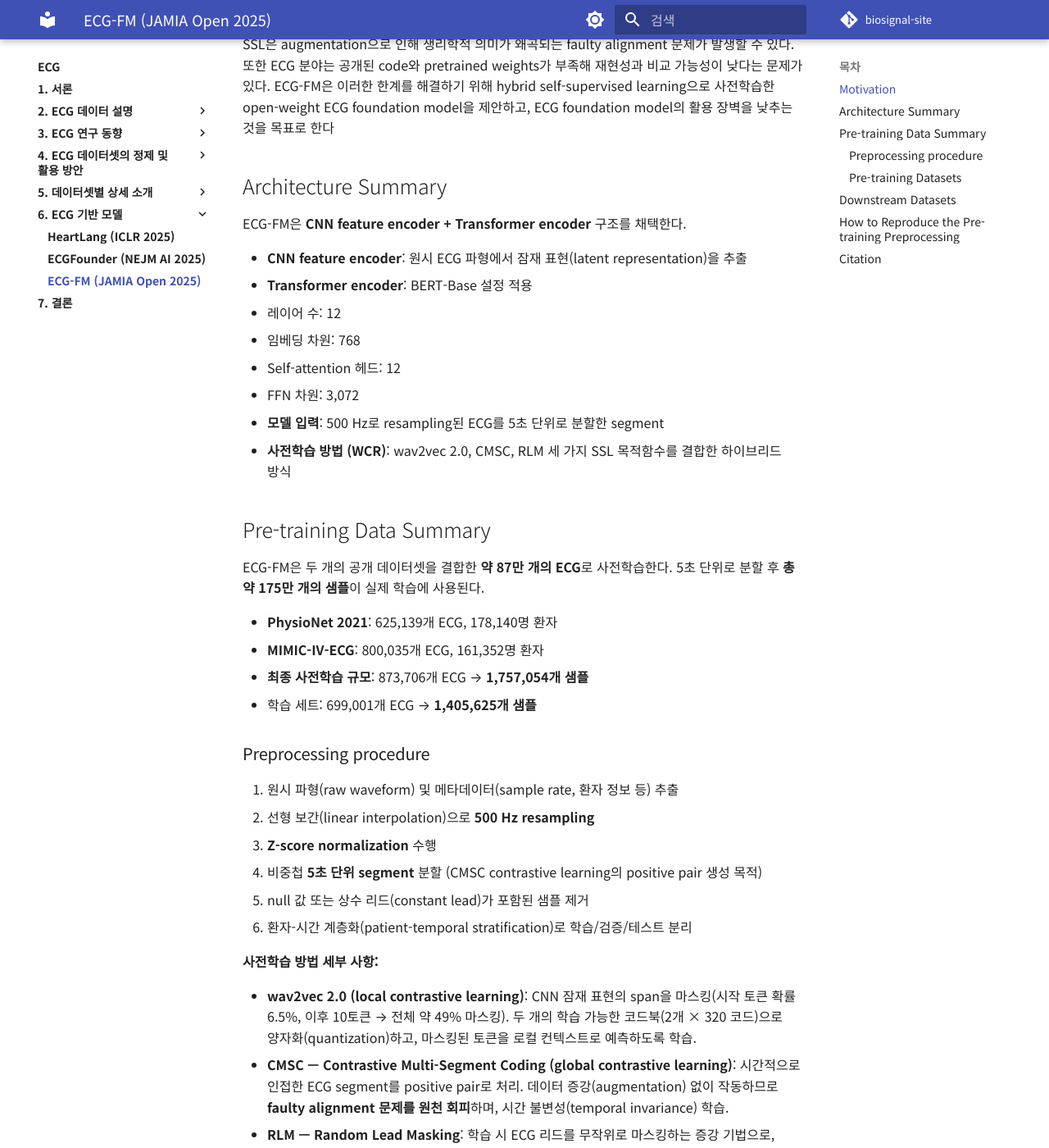
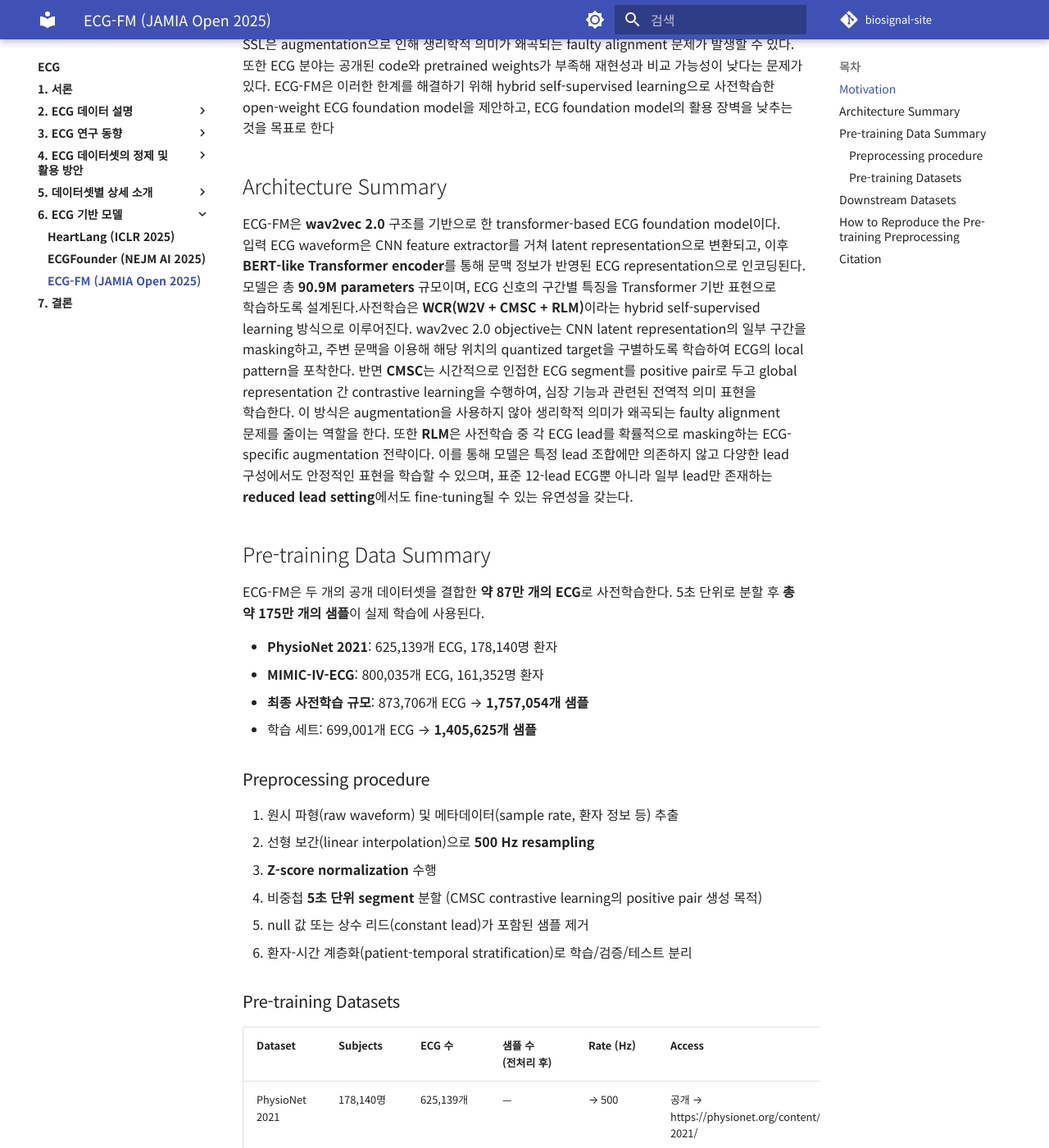
Before and after one commit to iwantjeonyeok/biosignal-site, an MkDocs documentation site: the page built from docs/ecg/6-ecg-기반-모델/ecg-fm.md, in a window 1280 px wide and 1400 px high, scrolled down 548 px. Shown: the whole window at 82% size. Built offline with MkDocs 1.6.1 and Material for MkDocs 9.7.7, drawn with Linux system fonts in a browser that asks for light colours; comment, search, counter and statistics services are not loaded; some of the changed text lies outside the part shown.

Commit message:
Update ecg-fm.md

```diff
--- a/docs/ecg/6-ecg-기반-모델/ecg-fm.md
+++ b/docs/ecg/6-ecg-기반-모델/ecg-fm.md
@@ -12,16 +12,7 @@
 
 ## Architecture Summary
 
-ECG-FM은 **CNN feature encoder + Transformer encoder** 구조를 채택한다.
-
-- **CNN feature encoder**: 원시 ECG 파형에서 잠재 표현(latent representation)을 추출
-- **Transformer encoder**: BERT-Base 설정 적용
-  - 레이어 수: 12
-  - 임베딩 차원: 768
-  - Self-attention 헤드: 12
-  - FFN 차원: 3,072
-- **모델 입력**: 500 Hz로 resampling된 ECG를 5초 단위로 분할한 segment
-- **사전학습 방법 (WCR)**: wav2vec 2.0, CMSC, RLM 세 가지 SSL 목적함수를 결합한 하이브리드 방식
+ECG-FM은 **wav2vec 2.0** 구조를 기반으로 한 transformer-based ECG foundation model이다. 입력 ECG waveform은 CNN feature extractor를 거쳐 latent representation으로 변환되고, 이후 **BERT-like Transformer encoder**를 통해 문맥 정보가 반영된 ECG representation으로 인코딩된다. 모델은 총 **90.9M parameters** 규모이며, ECG 신호의 구간별 특징을 Transformer 기반 표현으로 학습하도록 설계된다.사전학습은 **WCR(W2V + CMSC + RLM)**이라는 hybrid self-supervised learning 방식으로 이루어진다. wav2vec 2.0 objective는 CNN latent representation의 일부 구간을 masking하고, 주변 문맥을 이용해 해당 위치의 quantized target을 구별하도록 학습하여 ECG의 local pattern을 포착한다. 반면 **CMSC**는 시간적으로 인접한 ECG segment를 positive pair로 두고 global representation 간 contrastive learning을 수행하여, 심장 기능과 관련된 전역적 의미 표현을 학습한다. 이 방식은 augmentation을 사용하지 않아 생리학적 의미가 왜곡되는 faulty alignment 문제를 줄이는 역할을 한다. 또한 **RLM**은 사전학습 중 각 ECG lead를 확률적으로 masking하는 ECG-specific augmentation 전략이다. 이를 통해 모델은 특정 lead 조합에만 의존하지 않고 다양한 lead 구성에서도 안정적인 표현을 학습할 수 있으며, 표준 12-lead ECG뿐 아니라 일부 lead만 존재하는 **reduced lead setting**에서도 fine-tuning될 수 있는 유연성을 갖는다.
 
 ## Pre-training Data Summary
 
@@ -41,11 +32,6 @@ ECG-FM은 두 개의 공개 데이터셋을 결합한 **약 87만 개의 ECG**
 5. null 값 또는 상수 리드(constant lead)가 포함된 샘플 제거
 6. 환자-시간 계층화(patient-temporal stratification)로 학습/검증/테스트 분리
 
-**사전학습 방법 세부 사항:**
-
-- **wav2vec 2.0 (local contrastive learning)**: CNN 잠재 표현의 span을 마스킹(시작 토큰 확률 6.5%, 이후 10토큰 → 전체 약 49% 마스킹). 두 개의 학습 가능한 코드북(2개 × 320 코드)으로 양자화(quantization)하고, 마스킹된 토큰을 로컬 컨텍스트로 예측하도록 학습.
-- **CMSC — Contrastive Multi-Segment Coding (global contrastive learning)**: 시간적으로 인접한 ECG segment를 positive pair로 처리. 데이터 증강(augmentation) 없이 작동하므로 **faulty alignment 문제를 원천 회피**하며, 시간 불변성(temporal invariance) 학습.
-- **RLM — Random Lead Masking**: 학습 시 ECG 리드를 무작위로 마스킹하는 증강 기법으로, 다양한 리드 구성에 대한 강건성 확보.
 
 ### Pre-training Datasets
 
```
